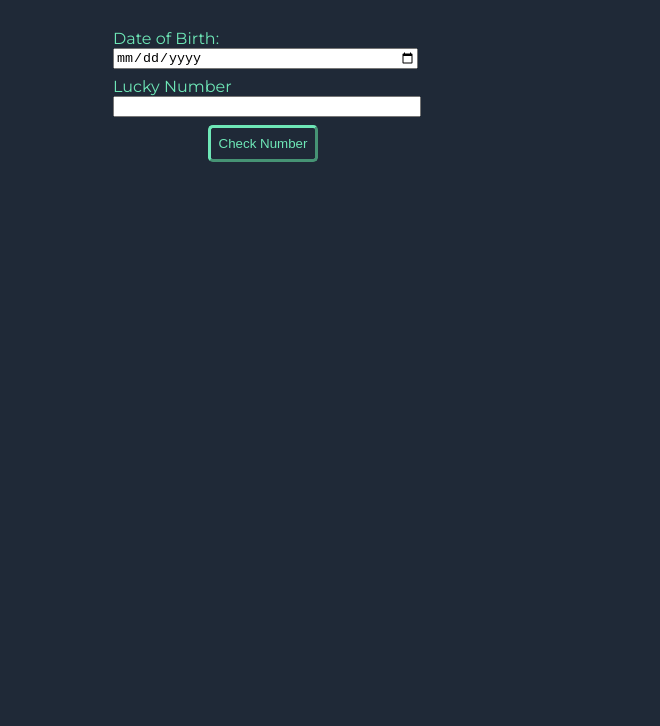
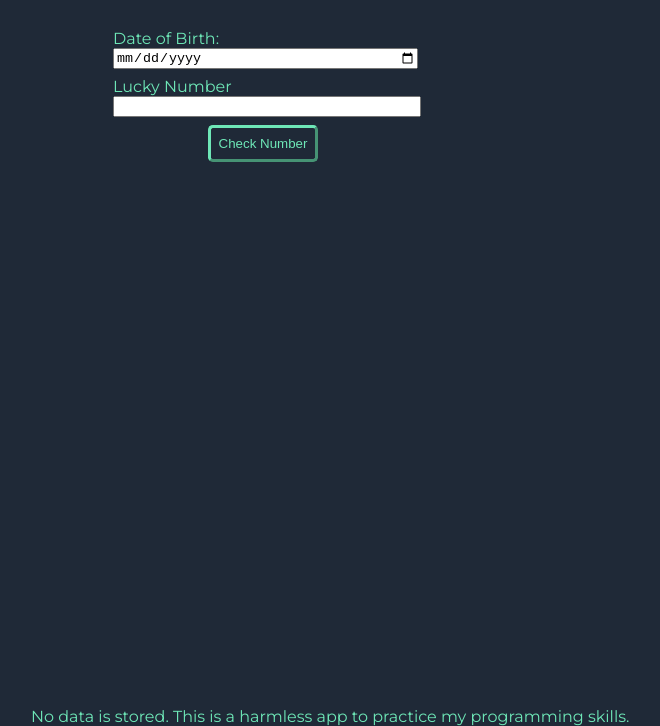
Before and after one commit to mkcconnect/lucky-birthday-mark-eleven, a plain HTML site: page index.html in a window 1280 px wide. Shown: the part 74-800 px from the top of the page, without its empty margins (377-1037 px from the left). Drawn offline with Linux system fonts and the light colour scheme.

Commit message:
added footer

```diff
--- a/index.html
+++ b/index.html
@@ -4,7 +4,7 @@
 <head>
     <meta charset="utf-8">
     <meta name="viewport" content="width=device-width">
-    <title>repl.it</title>
+    <title>Feelin' lucky?</title>
     <link href="style.css" rel="stylesheet" type="text/css" />
 </head>
 
@@ -18,6 +18,8 @@
         <button id="check-number">Check Number</button>
         <div id="output-box"></div>
     </div>
+
+    <footer>No data is stored. This is a harmless app to practice my programming skills.</footer>
     <script src="script.js"></script>
 </body>
 
--- a/style.css
+++ b/style.css
@@ -41,3 +41,9 @@ input {
   padding: 0.5rem;
   border-radius: 0.3rem;
 }
+
+footer {
+  margin-left: 25rem;
+  position: absolute;
+  bottom: 0;
+}
```
